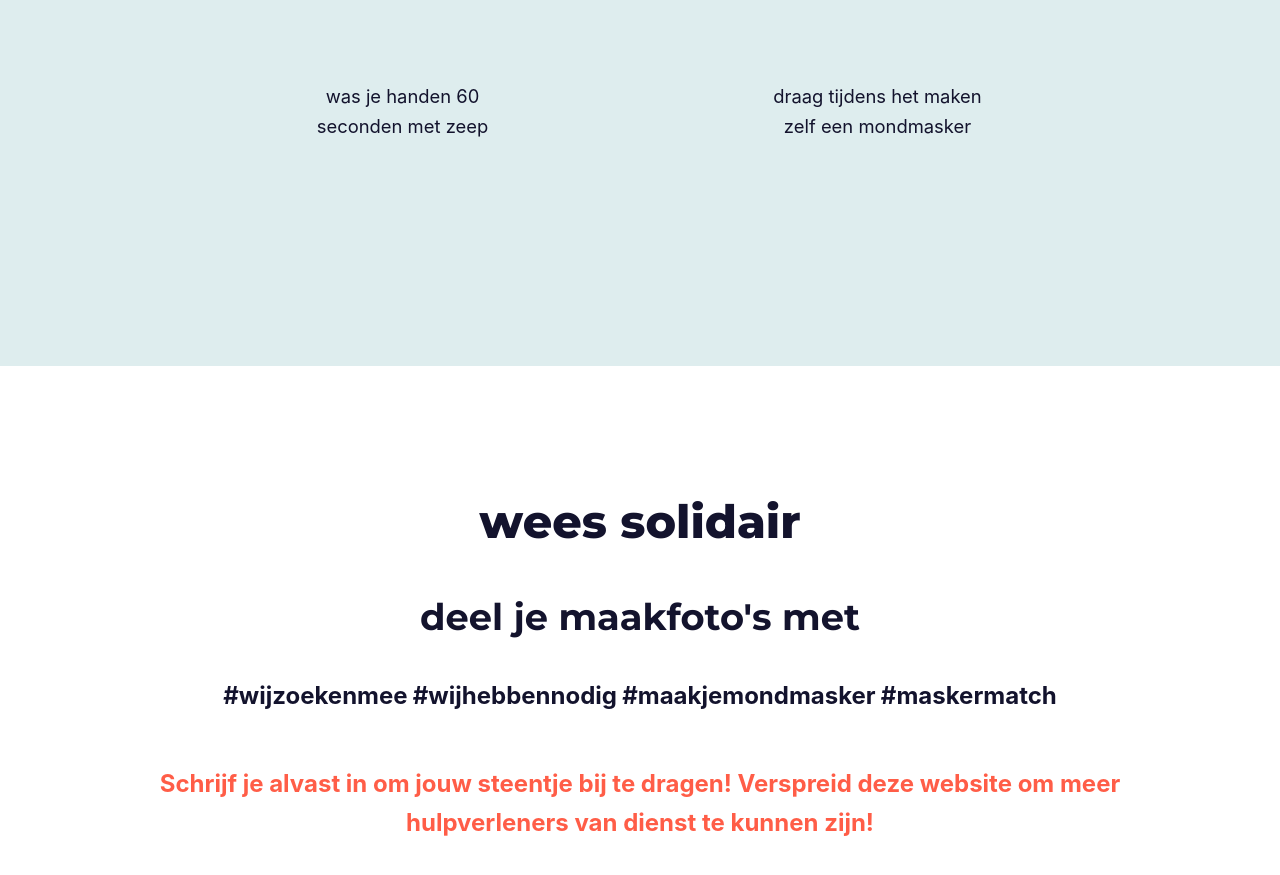
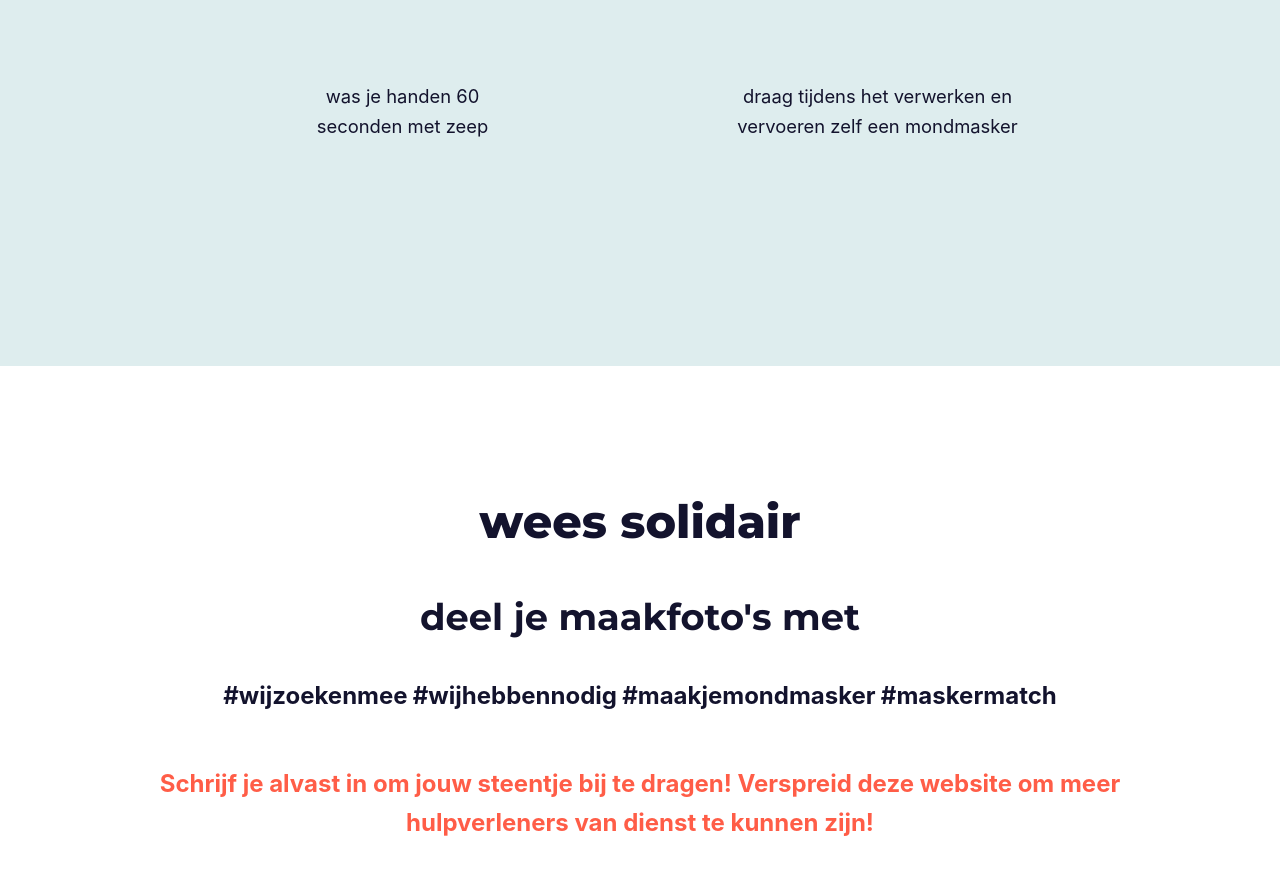
Before and after one commit to MakeInBelgium/wijlerenmee, a website: page index_nl.html in a window 1280 px wide. Shown: the part 5419-6294 px from the top of the page. Drawn offline with Linux system fonts and the light colour scheme.

Commit message:
Update index_nl.html
change verb in hygiene section

```diff
--- a/index_nl.html
+++ b/index_nl.html
@@ -281,8 +281,8 @@
                       class="img-fluid rounded-circle" alt="man met mondmasker" />
                   </figure>
                   <p>
-                    draag tijdens het maken<br>
-                    zelf een mondmasker
+                    draag tijdens het verwerken en<br>
+                    vervoeren zelf een mondmasker
                   </p>
                 </article>
               </li>
```
